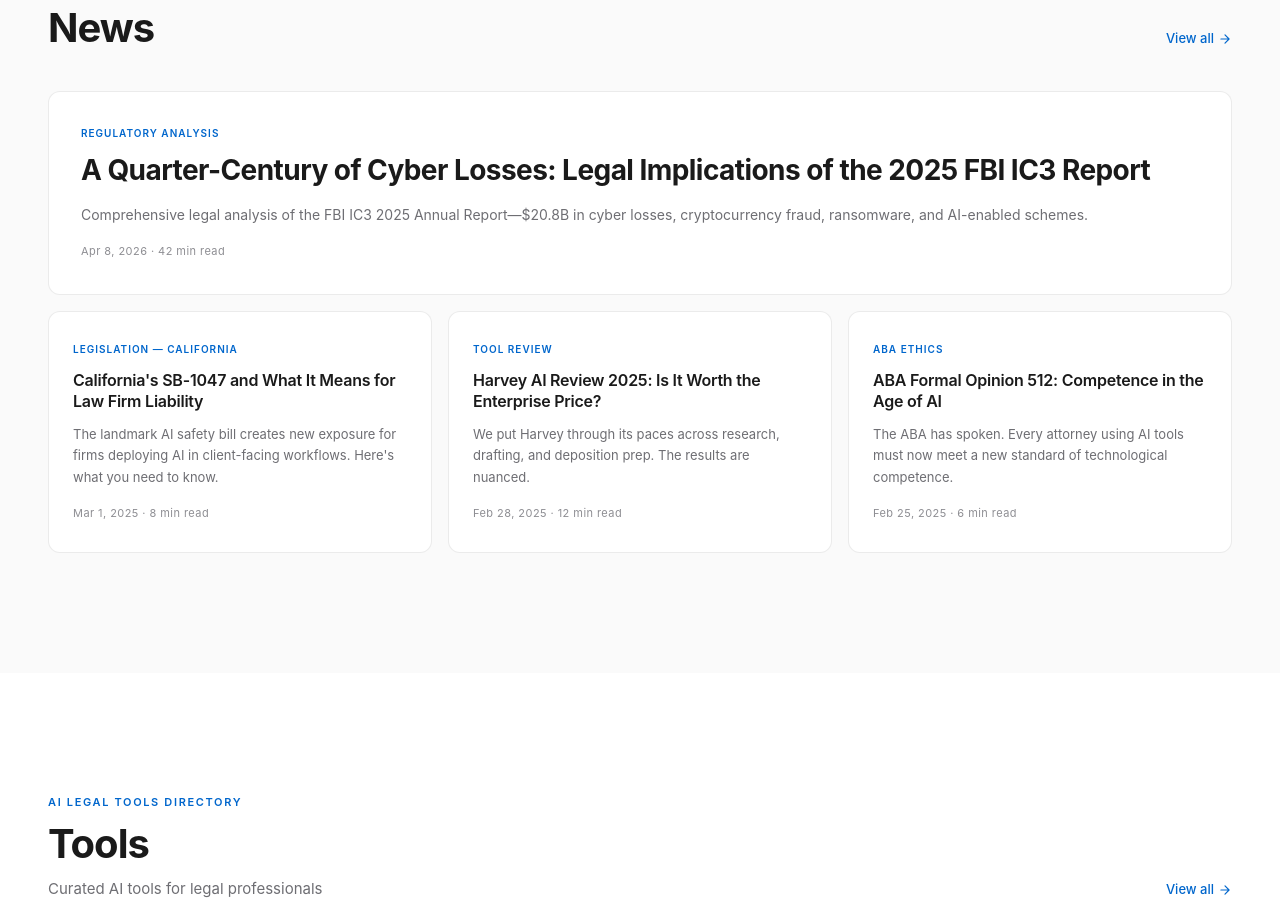
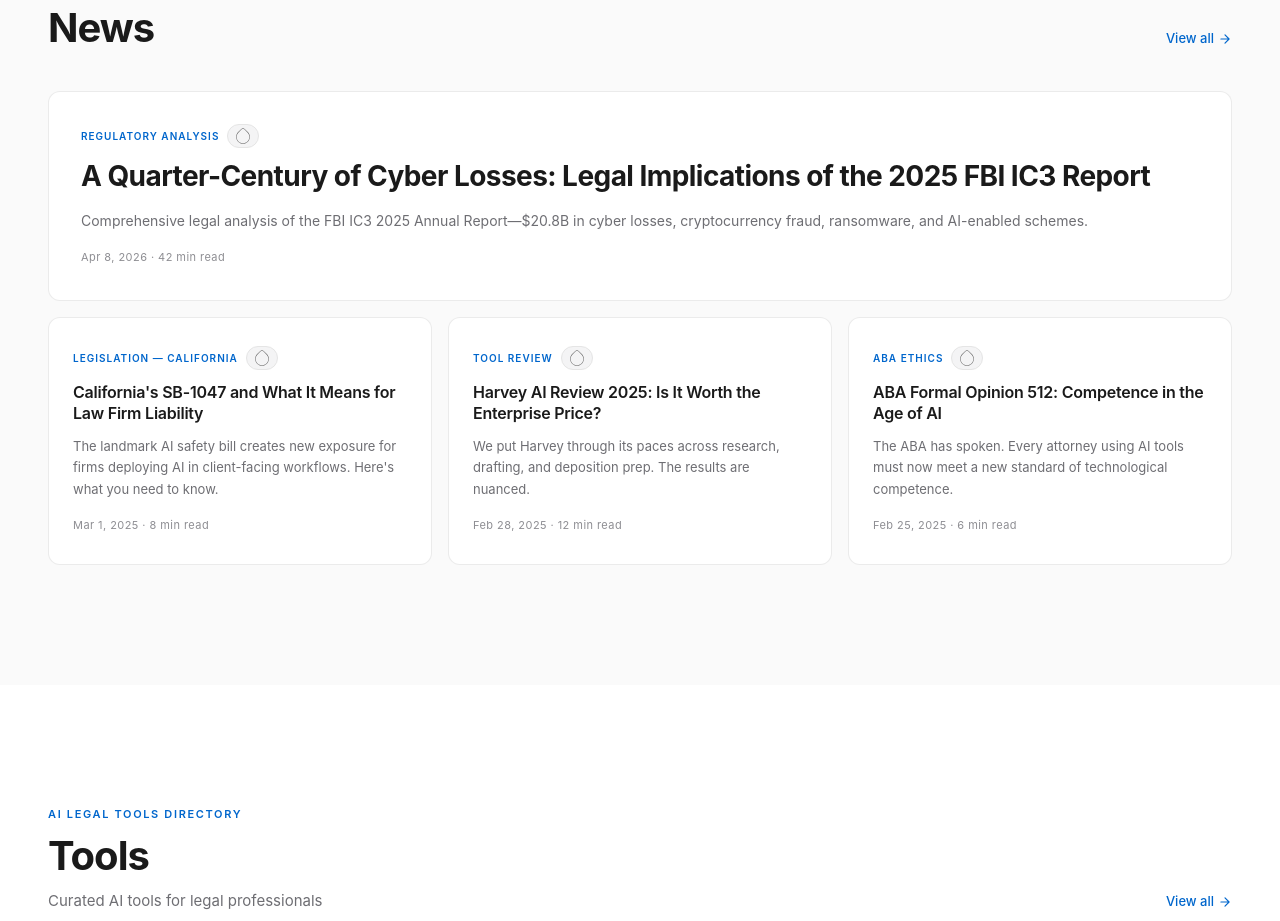
Before and after one commit to artificialderecho-ux/decisionandlaw, a Next.js app: page / in a window 1280 px wide. Shown: the part 900-1821 px from the top of the page. Built offline with nearby package versions, Linux system fonts and the light colour scheme.

Commit message:
feat(ui): add DFF HMC Human-Led badge to all article views
- Create HumanLedBadge component with inline SVG icon
- Add badge to article detail page, listing cards, and homepage
- Normalize CRLF to LF in 5 articles causing contentlayer parse errors

```diff
--- a/app/HomePageClient.tsx
+++ b/app/HomePageClient.tsx
@@ -3,6 +3,7 @@
 import { useState, useEffect } from "react"
 import Link from "next/link"
 import { WebsiteStructuredData } from "./components/StructuredData"
+import HumanLedBadge from "./components/article/HumanLedBadge"
 
 const FEATURED_ARTICLES = [
   {
@@ -223,8 +224,12 @@ export default function HomePageClient({ articles }: HomePageProps) {
                   textTransform: "uppercase" as const,
                   color: "#0066cc",
                   marginBottom: "12px",
+                  display: "flex",
+                  alignItems: "center",
+                  gap: "8px",
                 }}>
                   {displayArticles[0].category}{displayArticles[0].state ? ` — ${displayArticles[0].state}` : ""}
+                  <HumanLedBadge size="sm" showLabel={false} />
                 </div>
                 <h3 style={{
                   fontSize: "clamp(20px, 3vw, 28px)",
@@ -283,8 +288,12 @@ export default function HomePageClient({ articles }: HomePageProps) {
                     textTransform: "uppercase" as const,
                     color: "#0066cc",
                     marginBottom: "12px",
+                    display: "flex",
+                    alignItems: "center",
+                    gap: "8px",
                   }}>
                     {article.category}{article.state ? ` — ${article.state}` : ""}
+                    <HumanLedBadge size="sm" showLabel={false} />
                   </div>
                   <h3 style={{
                     fontSize: "16px",
--- /dev/null
+++ b/app/components/article/HumanLedBadge.tsx
@@ -0,0 +1,48 @@
+'use client';
+
+interface HumanLedBadgeProps {
+  size?: 'sm' | 'md' | 'lg';
+  showLabel?: boolean;
+}
+
+const sizeMap = {
+  sm: { icon: 14, fontSize: '10px', padding: '3px 8px' },
+  md: { icon: 16, fontSize: '11px', padding: '4px 10px' },
+  lg: { icon: 20, fontSize: '12px', padding: '5px 12px' },
+};
+
+export default function HumanLedBadge({ size = 'md', showLabel = true }: HumanLedBadgeProps) {
+  const s = sizeMap[size];
+
+  return (
+    <span
+      style={{
+        display: 'inline-flex',
+        alignItems: 'center',
+        gap: '5px',
+        padding: s.padding,
+        fontSize: s.fontSize,
+        fontWeight: '600',
+        letterSpacing: '0.02em',
+        color: '#555',
+        backgroundColor: '#f4f4f5',
+        border: '1px solid #e5e5e5',
+        borderRadius: '9999px',
+        lineHeight: 1,
+        whiteSpace: 'nowrap',
+      }}
+      title="Human-Led, AI-Assisted — DFF HMC Classification"
+    >
+      <svg
+        width={s.icon}
+        height={Math.round(s.icon * 509.93 / 447.25)}
+        viewBox="0 0 447.25 509.93"
+        fill="#555"
+        aria-hidden="true"
+      >
+        <path d="M223.59,21.93c14.98,0,29.96,5.72,41.39,17.15l102.04,102.04c36.71,36.71,59.41,87.42,59.41,143.43,0,112.03-90.82,202.84-202.84,202.84S20.74,396.57,20.74,284.55c0-56.01,22.7-106.72,59.41-143.43l102.04-102.04c11.43-11.43,26.41-17.15,41.39-17.15M223.59,6.93c-19.64,0-38.11,7.65-52,21.54l-102.04,102.04c-20,20-35.71,43.3-46.68,69.24-11.36,26.87-17.13,55.4-17.13,84.8s5.76,57.93,17.13,84.8c10.97,25.94,26.68,49.24,46.68,69.24,20,20,43.3,35.71,69.24,46.68,26.87,11.36,55.4,17.13,84.8,17.13s57.93-5.76,84.8-17.13c25.94-10.97,49.24-26.68,69.24-46.68,20-20,35.71-43.3,46.68-69.24,11.36-26.87,17.13-55.4,17.13-84.8s-5.76-57.93-17.13-84.8c-10.97-25.94-26.68-49.24-46.68-69.24l-102.04-102.04c-13.89-13.89-32.36-21.54-52-21.54h0Z" />
+      </svg>
+      {showLabel && <span>Human-Led · AI-Assisted</span>}
+    </span>
+  );
+}
--- a/app/components/article/index.ts
+++ b/app/components/article/index.ts
@@ -3,3 +3,4 @@ export { KeyTakeaways } from './KeyTakeaways';
 export { PracticeNote } from './PracticeNote';
 export { CaseCitation } from './CaseCitation';
 export { RelatedCases } from './RelatedCases';
+export { default as HumanLedBadge } from './HumanLedBadge';
--- a/app/news/NewsPageClient.tsx
+++ b/app/news/NewsPageClient.tsx
@@ -3,6 +3,7 @@
 import Link from 'next/link';
 import { type Article } from 'contentlayer/generated';
 import AuthorAvatar from '@/app/components/AuthorAvatar';
+import HumanLedBadge from '@/app/components/article/HumanLedBadge';
 
 const AUTHOR_INITIALS: Record<string, string> = {
   'Elena Markov': 'EM',
@@ -58,9 +59,12 @@ function ArticleCard({ article }: { article: Article }) {
             }}>
               {article.category}
             </span>
-            <span style={{ fontSize: '12px', color: '#8e8e93' }}>
-              {new Date(article.date).toLocaleDateString('en-US', { month: 'short', day: 'numeric', year: 'numeric' })}
-            </span>
+            <div style={{ display: 'flex', alignItems: 'center', gap: '8px' }}>
+              <HumanLedBadge size="sm" />
+              <span style={{ fontSize: '12px', color: '#8e8e93' }}>
+                {new Date(article.date).toLocaleDateString('en-US', { month: 'short', day: 'numeric', year: 'numeric' })}
+              </span>
+            </div>
           </div>
 
           <h3 style={{
--- a/app/news/[slug]/ArticleClient.tsx
+++ b/app/news/[slug]/ArticleClient.tsx
@@ -7,7 +7,8 @@ import {
   KeyTakeaways,
   PracticeNote,
   CaseCitation,
-  RelatedCases
+  RelatedCases,
+  HumanLedBadge,
 } from '../../components/article';
 import ArticleDisclaimer from '../../components/article/ArticleDisclaimer';
 import { NewsArticleStructuredData } from '../../components/StructuredData';
@@ -77,6 +78,7 @@ export default function ArticleClient({ article }: ArticleClientProps) {
                 Breaking
               </span>
             )}
+            <HumanLedBadge size="sm" />
           </div>
 
           <h1 style={{
```
Also changed, not shown: public/images/human-led-machine-oversight.svg (added).
